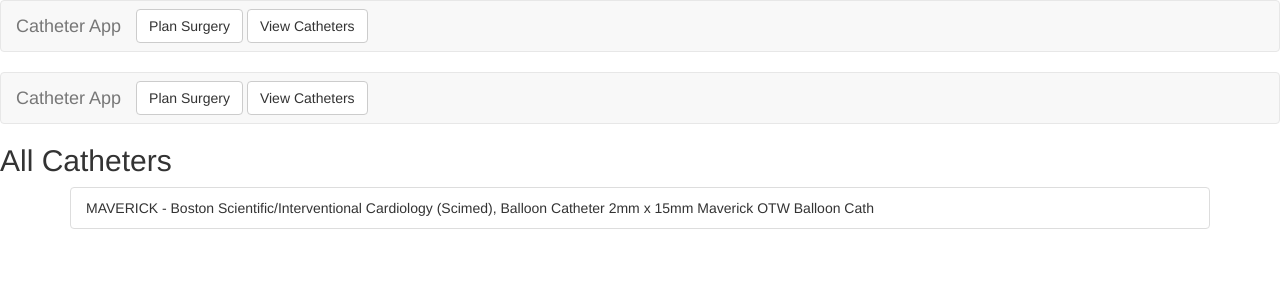
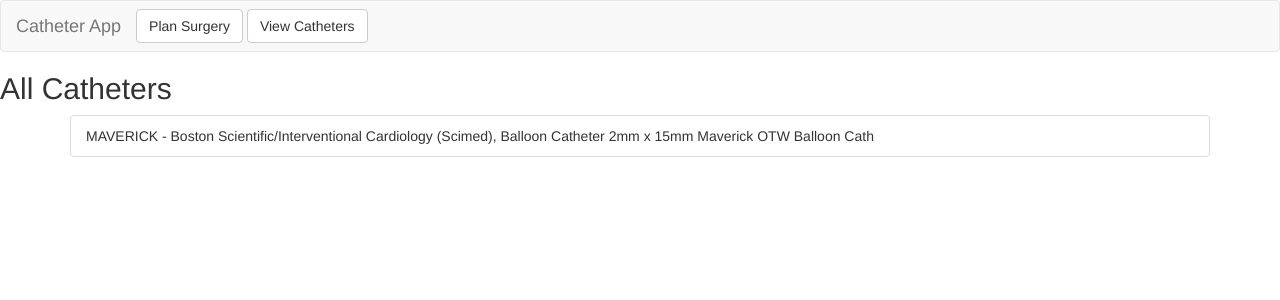
Before and after one commit to jgao1995/Surgery.io, a Django app: page /all/ in a window 1280 px wide. Shown: the top 300 px of the page. Run offline with Django 3.2, Linux system fonts and the light colour scheme; data comes from the database, SQL or seed files in the repository; some libraries are stand-ins or nearby versions.

Commit message:
fixed double navbar

```diff
--- a/catheters/templates/plan_surgery/all.html
+++ b/catheters/templates/plan_surgery/all.html
@@ -11,18 +11,6 @@
       {# Display django.contrib.messages as Bootstrap alerts #}
       {% bootstrap_messages %}
   	</head>
-
-  <nav class="navbar navbar-default">
-    <div class="container-fluid">
-      <div class="navbar-header">
-        <a class="navbar-brand" href="/">
-          <p> Catheter App </p>
-        </a>
-      </div>
-      <a href="/plan_surgery"><button type="button" class="btn btn-default navbar-btn">Plan Surgery</button></a>
-      <a href="/all"><button type="button" class="btn btn-default navbar-btn">View Catheters</button></a>
-    </div>
-  </nav>
 
 <body>
 
```
